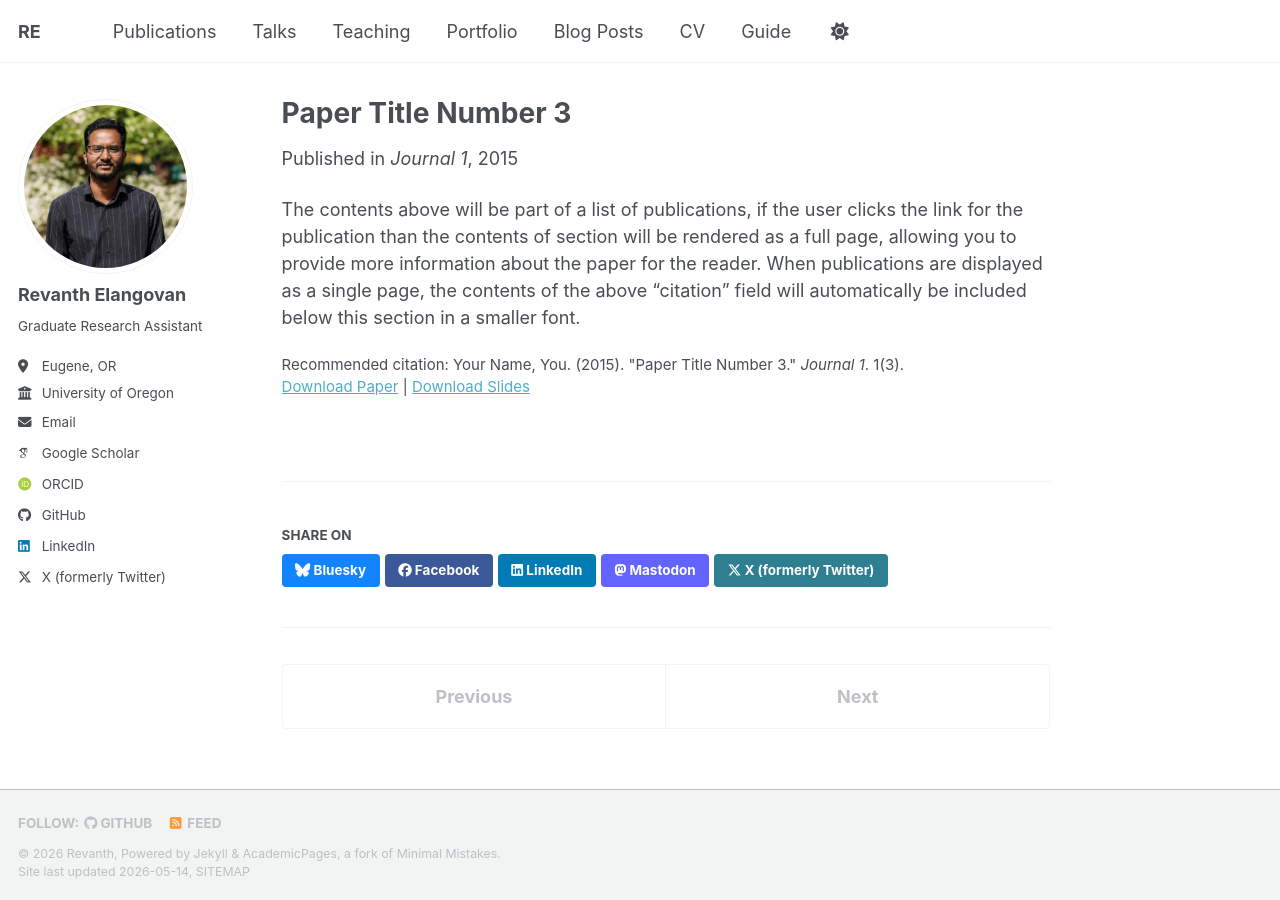
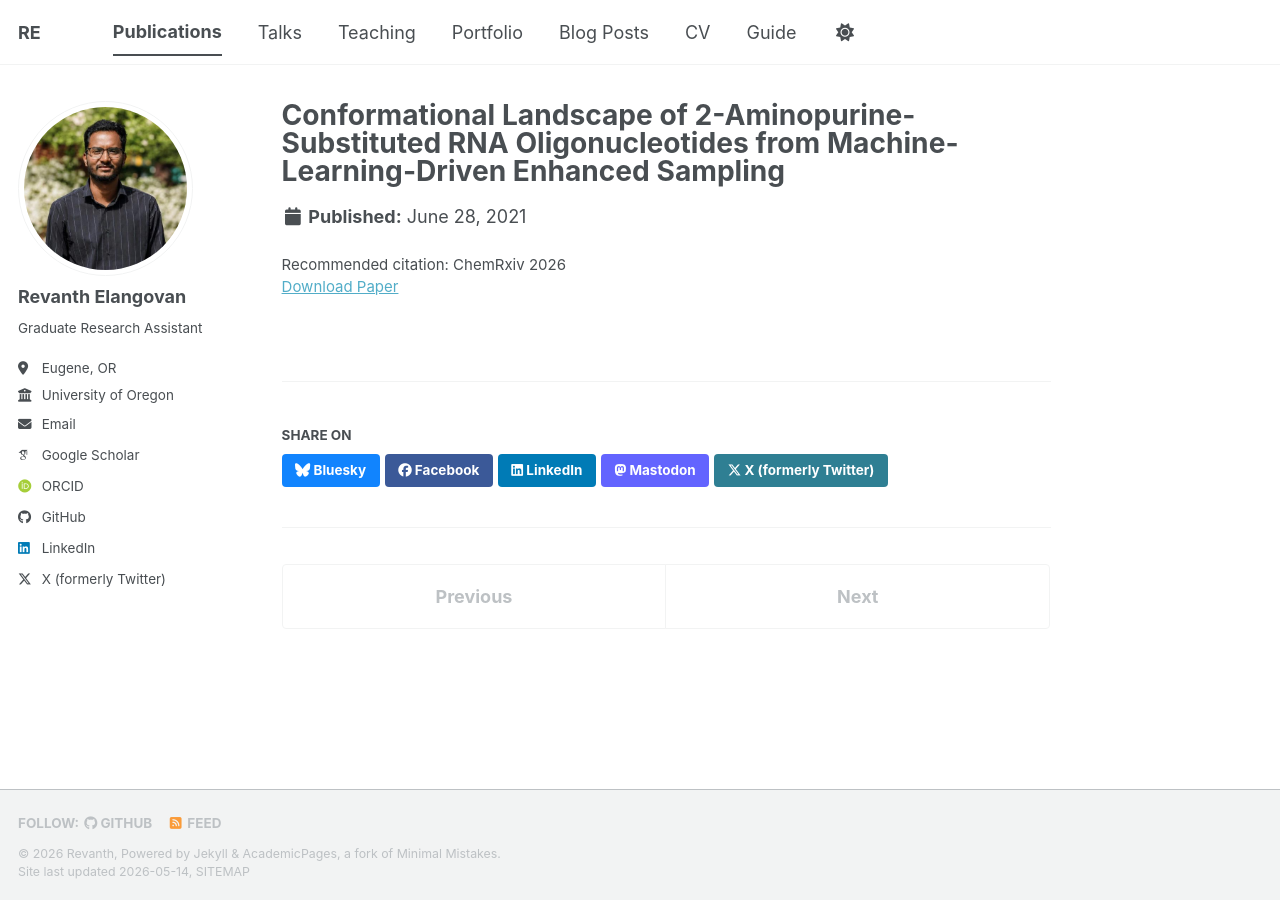
Before and after one commit to Revanth27-08/Revanth27-08.github.io, a Jekyll site: the page built from _publications/2015-10-01-paper-title-number-3.md, in a window 1280 px wide. Built offline with Jekyll 4.4.1, drawn with Linux system fonts in a browser that asks for light colours; some web fonts are replaced; a script bundle is joined from its source files by our own code; library files that are not in the unit come from our copies.

Commit message:
rna-2ap-pccp.md

```diff
--- a/_publications/2015-10-01-paper-title-number-3.md
+++ b/_publications/2015-10-01-paper-title-number-3.md
@@ -1,14 +1,7 @@
 ---
-title: "Paper Title Number 3"
+title: "Conformational Landscape of 2-Aminopurine-Substituted RNA Oligonucleotides from Machine-Learning-Driven Enhanced Sampling"
 collection: publications
-category: manuscripts
-permalink: /publication/2015-10-01-paper-title-number-3
-excerpt: 'This paper is about the number 3. The number 4 is left for future work.'
-date: 2015-10-01
-venue: 'Journal 1'
-slidesurl: 'https://academicpages.github.io/files/slides3.pdf'
-paperurl: 'https://academicpages.github.io/files/paper3.pdf'
-citation: 'Your Name, You. (2015). &quot;Paper Title Number 3.&quot; <i>Journal 1</i>. 1(3).'
+date: 2021-06-28
+paperurl: 'https://doi.org/10.26434/chemrxiv.15002679/v1'
+citation: 'ChemRxiv 2026'
 ---
-
-The contents above will be part of a list of publications, if the user clicks the link for the publication than the contents of section will be rendered as a full page, allowing you to provide more information about the paper for the reader. When publications are displayed as a single page, the contents of the above "citation" field will automatically be included below this section in a smaller font.
```
